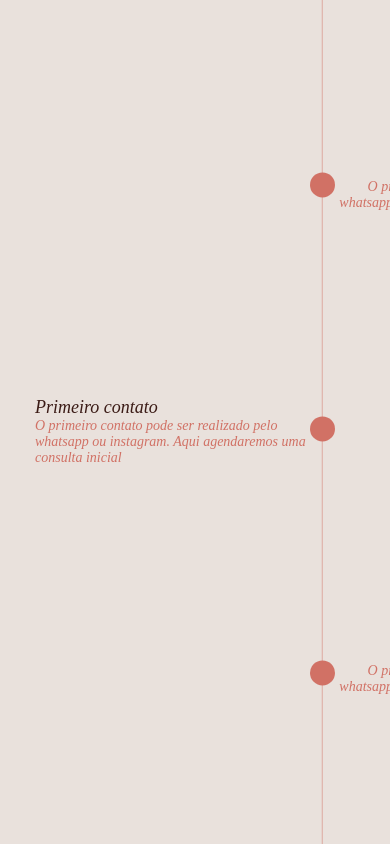
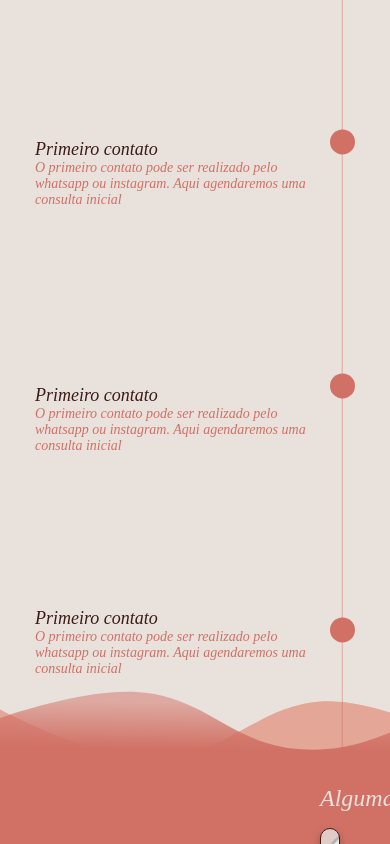
Before and after one commit to Felipesdr/mariana-gil-front, an Angular app: page / in a window 390 px wide. Shown: the part 1620-2464 px from the top of the page. Built offline with nearby package versions, Linux system fonts and the light colour scheme.

Commit message:
Adicionada responsividade a sessão Psicoterapia

```diff
--- a/src/app/pages/index/index.component.html
+++ b/src/app/pages/index/index.component.html
@@ -34,6 +34,15 @@
                     <h4>Primeiro contato</h4>
                     <p>O primeiro contato pode ser realizado pelo whatsapp ou instagram. Aqui agendaremos uma consulta inicial</p>
                 </div>
+                <div class="psicoterapia-conteudo-esquerdo-topico-mobile">
+                    <h4>Primeiro contato</h4>
+                    <p>O primeiro contato pode ser realizado pelo whatsapp ou instagram. Aqui agendaremos uma consulta inicial</p>
+                </div>
+                <div class="psicoterapia-conteudo-esquerdo-topico-mobile">
+                    <h4>Primeiro contato</h4>
+                    <p>O primeiro contato pode ser realizado pelo whatsapp ou instagram. Aqui agendaremos uma consulta inicial</p>
+                </div>
+
 
             </div>
 
--- a/src/app/pages/index/index.component.scss
+++ b/src/app/pages/index/index.component.scss
@@ -93,7 +93,7 @@ main{
 .psicoterapia-conteudo-esquerdo-topico{
     margin-bottom: 415px;
 }
-
+.psicoterapia-conteudo-esquerdo-topico-mobile h4,
 .psicoterapia-conteudo-direito-topico h4,
 .psicoterapia-conteudo-esquerdo-topico h4{
     color: var(--Coral-escuro, #3B1B16);
@@ -105,6 +105,7 @@ main{
     margin-bottom: 0;
 }
 
+.psicoterapia-conteudo-esquerdo-topico-mobile,
 .psicoterapia-conteudo-esquerdo-topico p,
 .psicoterapia-conteudo-direito-topico p{
     display: flex;
@@ -125,6 +126,10 @@ main{
 .psicoterapia-conteudo-direito-topico p,
 .psicoterapia-conteudo-direito-topico h4{
     text-align: end;
+}
+
+.psicoterapia-conteudo-esquerdo-topico-mobile{
+    display: none;
 }
 
 /* Estilos para dispositivos pequenos (smartphones em modo retrato) */
@@ -150,4 +155,31 @@ main{
         margin-bottom: 20px;
     }
 
+    .psicoterapia{
+        margin-top: 43px;
+        display: flex;
+        flex-direction: column;
+
+    }
+
+    .psicoterapia-conteudo-esquerdo{
+        margin-top: 175px;
+    }
+
+    .psicoterapia-conteudo-esquerdo-topico{
+        margin-bottom: 175px;
+    }
+
+    .psicoterapia-conteudo-esquerdo-topico-mobile{
+        margin-bottom: 175px;
+        display: flex;
+        padding-top: 25px;
+
+    }
+
+    .psicoterapia-conteudo-direito{
+        display: none;
+    }
+
+
   }
```
